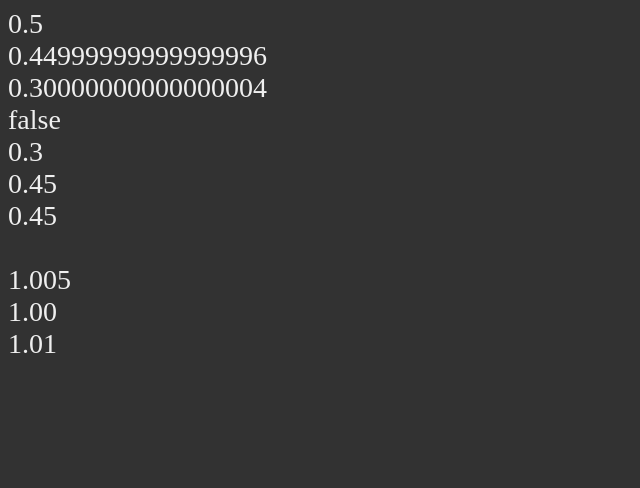
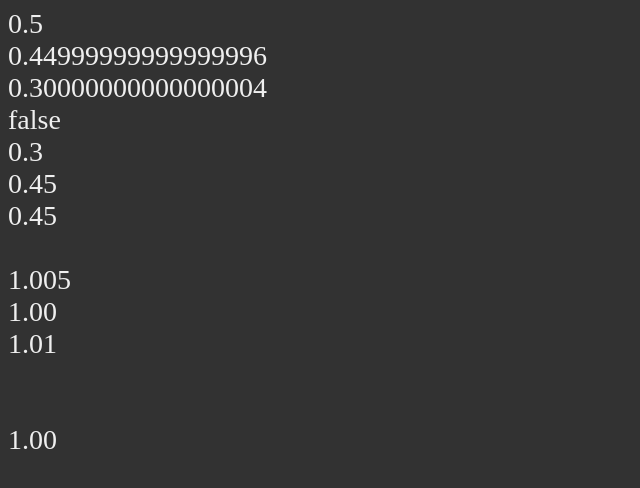
Before and after one commit to dgocja/WWW, a plain HTML site: page JavaScript/Matematyka/01.html in a window 1280 px wide. Shown: the full height of the page, 0-640 px from the left. Drawn offline with Linux system fonts and the light colour scheme.

Commit message:
Matematyka/01.html

```diff
--- a/JavaScript/Matematyka/01.html
+++ b/JavaScript/Matematyka/01.html
@@ -39,6 +39,9 @@
 		}
 		x = 1.005;
 		x=x.round(2);
+		document.write(x+ "<br /><br /><br />");
+			x = 1.005;
+		x=x.toFixed(2);
 		document.write(x+ "<br />");
 
 	</script>
```
